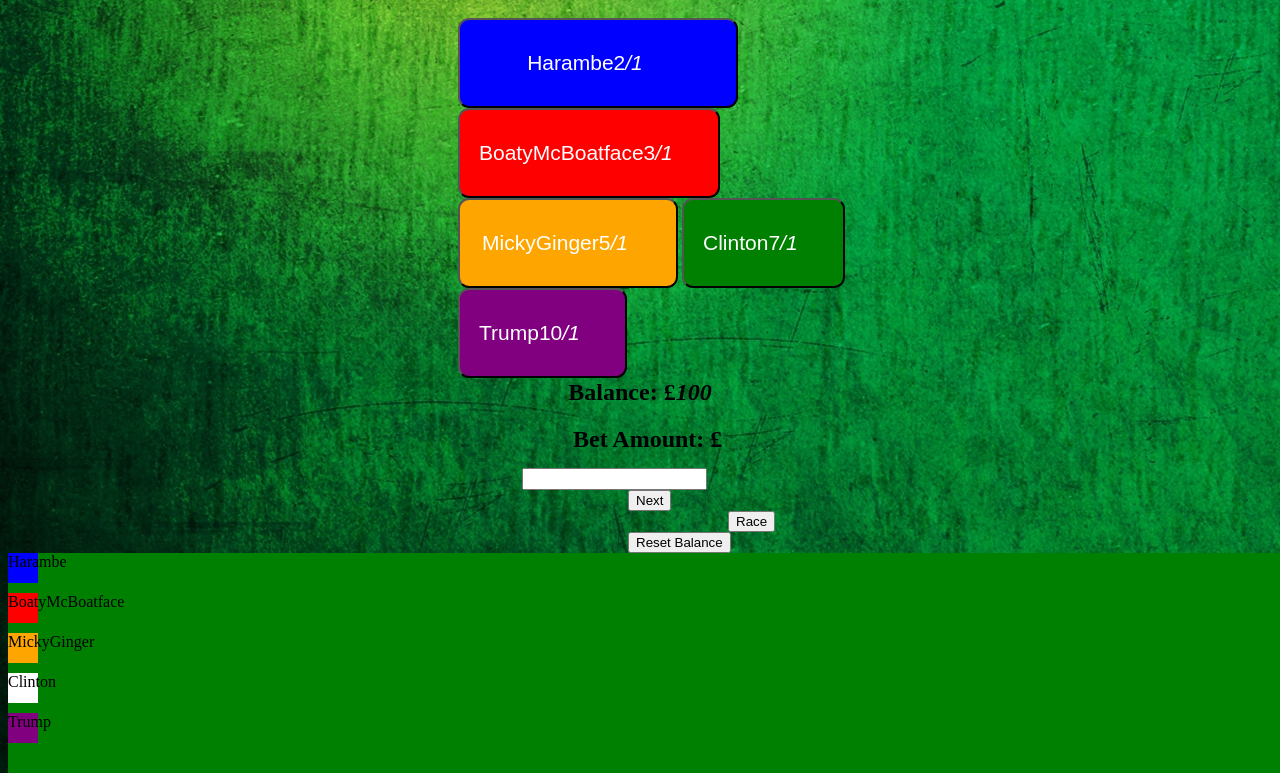
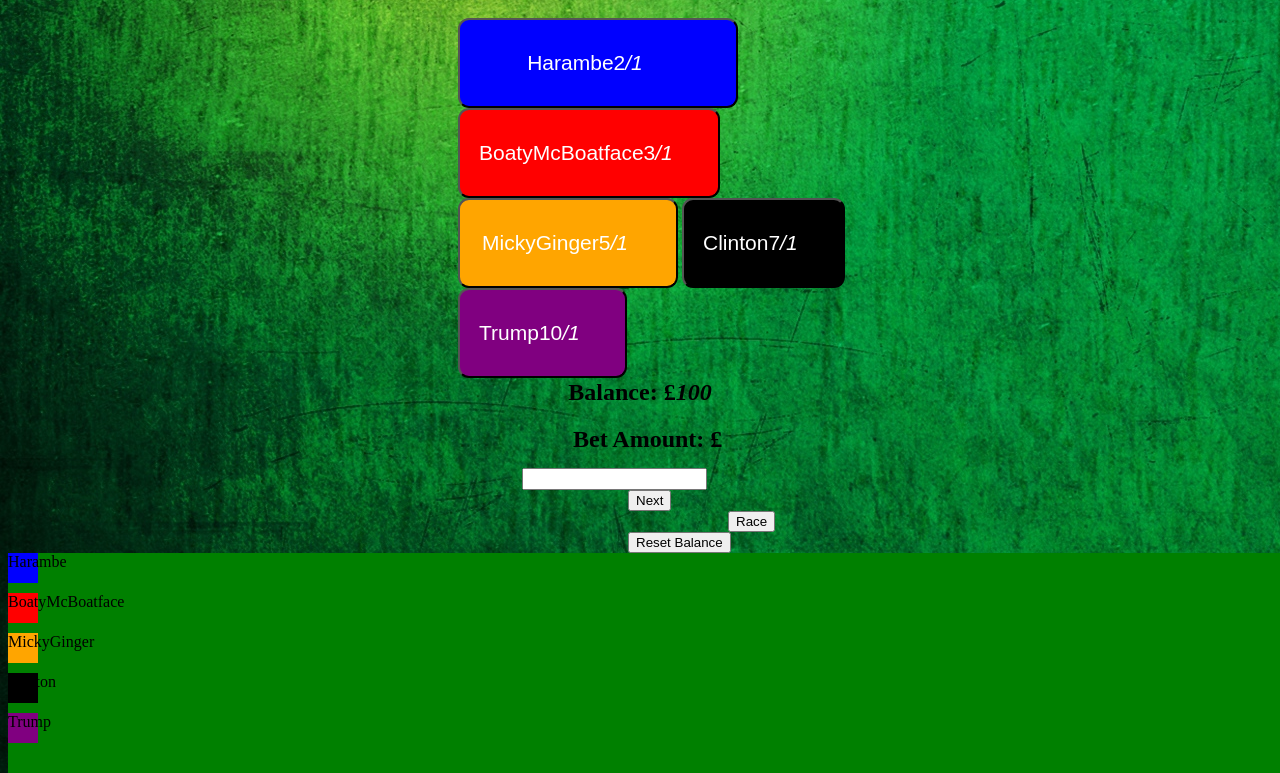
Before and after one commit to Whitmey/Project-1, a PHP site: page / in a window 1280 px wide; the page is wider, and only the part inside the window is pictured. Shown: the part 227-1000 px from the top of that part. Run offline with PHP 8.4, Linux system fonts and the light colour scheme.

Commit message:
changed colours final version

```diff
--- a/css/style.css
+++ b/css/style.css
@@ -36,7 +36,7 @@
     top: 80px;
 }
 #horseBoard button:nth-child(4) {
-    background: green;
+    background: black;
     top: 120px;
 }
 #horseBoard button:nth-child(5) {
@@ -145,7 +145,7 @@
     top: 80px;
 }
 .horse:nth-child(4) {
-    background: white;
+    background: black;
     top: 120px;
 }
 .horse:nth-child(5) {
```
